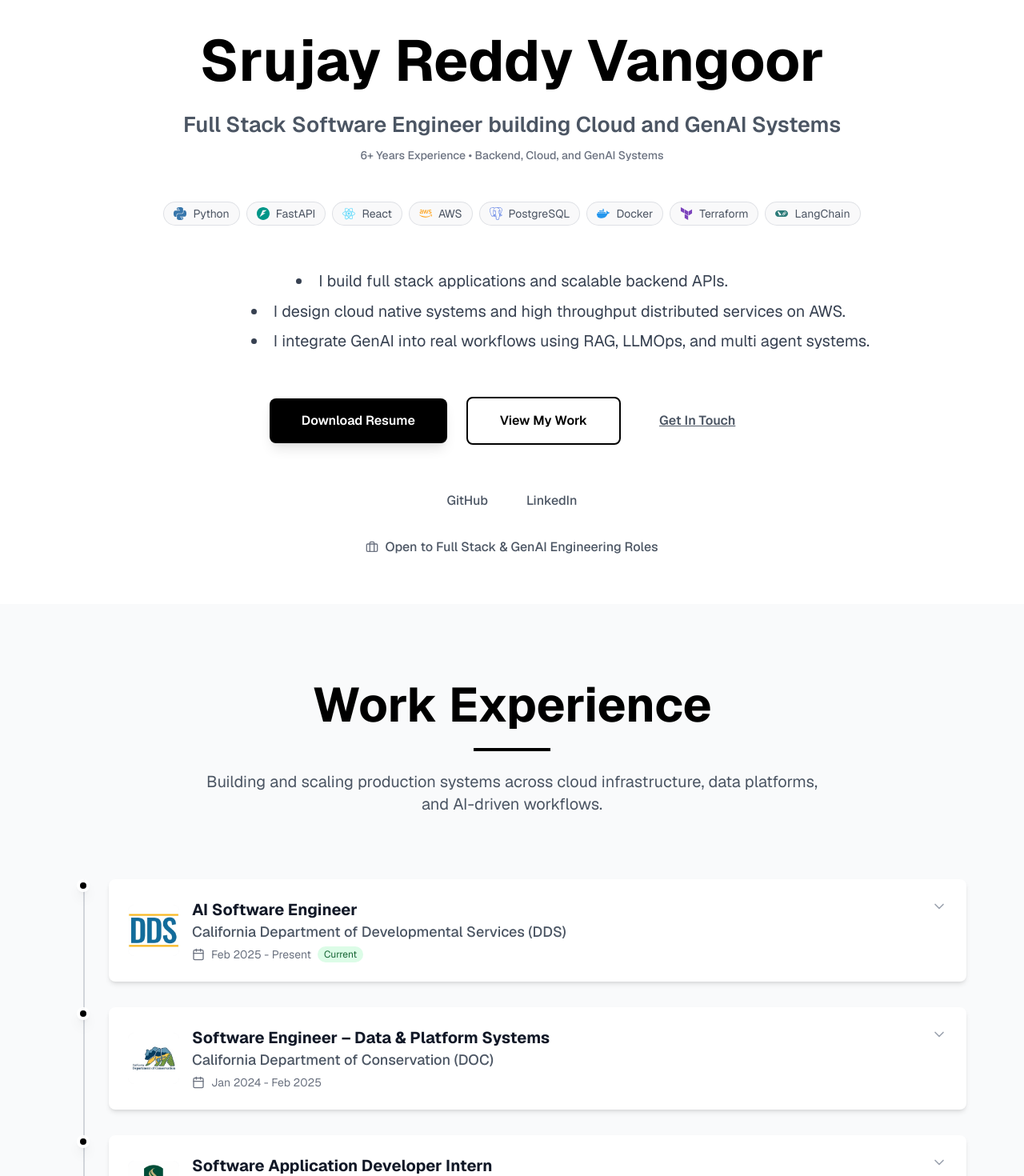
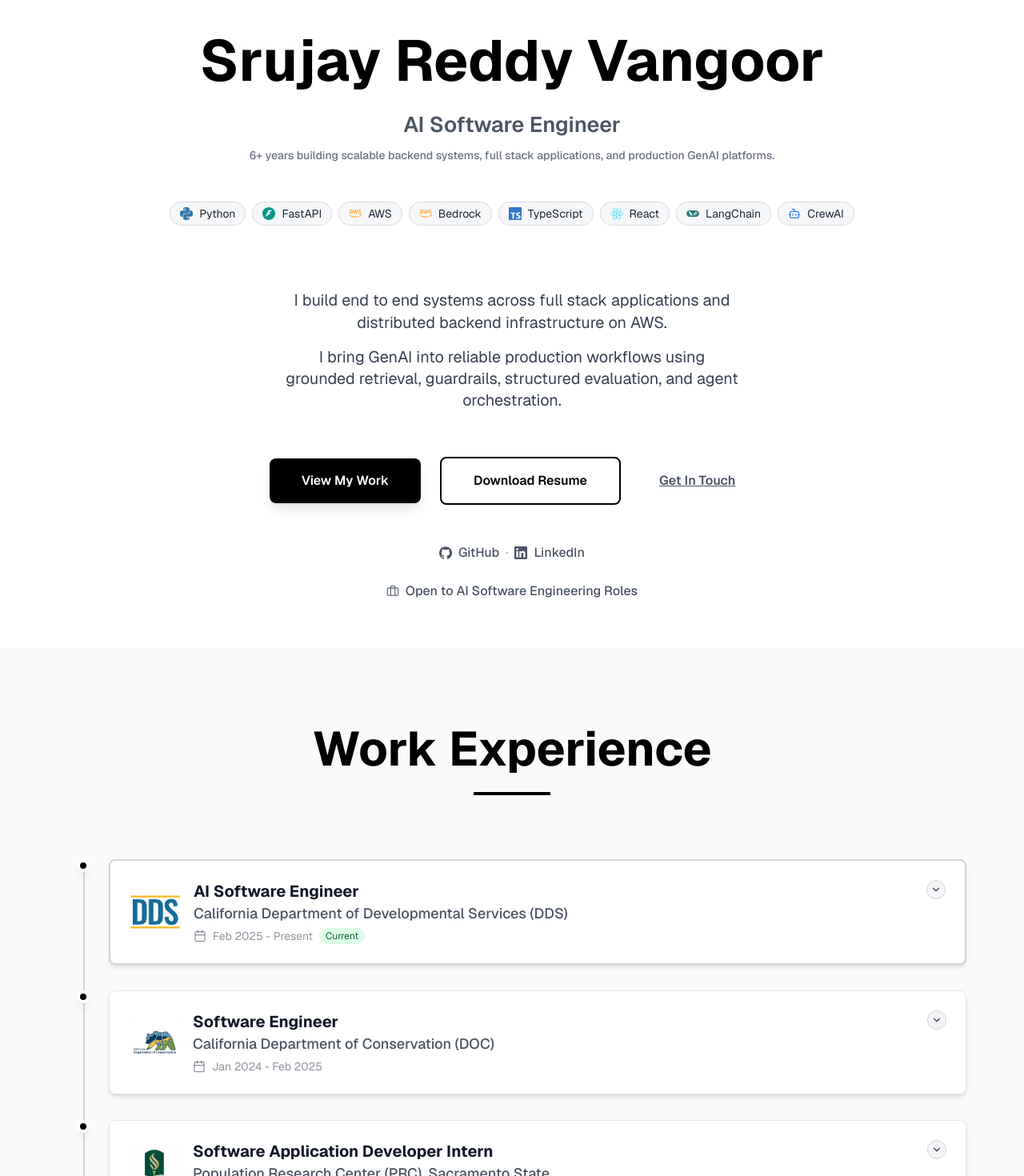
Before and after one commit to srujayreddyv/portfolio-website, a Next.js app: page / in a window 1280 px wide. Shown: the part 400-1870 px from the top of the page at 80% size. Built offline with nearby package versions, Linux system fonts and the light colour scheme.

Commit message:
Polish hero/contact/experience/education sections and align content with resume

```diff
--- a/components/sections/ContactForm.tsx
+++ b/components/sections/ContactForm.tsx
@@ -197,7 +197,7 @@
           className={`w-full px-4 py-3 sm:py-4 text-white dark:text-black font-medium rounded-md focus:outline-none focus:ring-2 focus:ring-black dark:focus:ring-white focus:ring-offset-2 transition-all duration-200 min-h-[48px] text-sm sm:text-base shadow-lg hover:shadow-xl transform hover:-translate-y-0.5 ${
             isSubmitting
               ? 'bg-gray-400 cursor-not-allowed'
-              : 'bg-black hover:bg-blue-600 dark:bg-white dark:hover:bg-blue-600'
+              : 'bg-blue-700 hover:bg-blue-600 dark:bg-white dark:hover:bg-blue-500'
           }`}
         >
           {isSubmitting ? 'Sending...' : 'Send Message'}
--- a/components/sections/Education.tsx
+++ b/components/sections/Education.tsx
@@ -2,7 +2,7 @@
 
 import React, { useState } from 'react';
 import { education } from '@/content/data/education';
-import { Calendar, MapPin, GraduationCap, BookOpen, ChevronDown, ChevronUp } from 'lucide-react';
+import { Calendar, GraduationCap, BookOpen, ChevronDown, ChevronUp } from 'lucide-react';
 import Image from 'next/image';
 
 const Education: React.FC = () => {
@@ -73,7 +73,7 @@
                         {/* Basic Info */}
                         <div className="flex-1 min-w-0">
                           <h3 className="text-lg sm:text-xl font-bold text-gray-900 dark:text-white truncate">
-                            {edu.degree}
+                            {edu.degree} in {edu.field}
                           </h3>
                           <p className="text-base sm:text-lg text-gray-600 dark:text-gray-300 font-medium">
                             {edu.institution}
@@ -109,18 +109,6 @@
                       className="px-4 sm:px-6 pb-4 sm:pb-6 border-t border-gray-200 dark:border-gray-700"
                     >
                       <div className="pt-4 sm:pt-6 space-y-4 sm:space-y-6">
-                        {/* Field of Study & Location */}
-                        <div className="space-y-2">
-                          <div>
-                            <span className="text-sm font-medium text-gray-500 dark:text-gray-400">Field of Study:</span>
-                            <p className="text-base text-gray-900 dark:text-white font-medium">{edu.field}</p>
-                          </div>
-                          <div className="flex items-center text-sm sm:text-base text-gray-600 dark:text-gray-300">
-                            <MapPin className="w-4 h-4 mr-2" />
-                            <span>{edu.location}</span>
-                          </div>
-                        </div>
-
                         {/* Honors & Recognition */}
                         {edu.honors && edu.honors.length > 0 && (
                           <div>
--- a/components/sections/Experience.tsx
+++ b/components/sections/Experience.tsx
@@ -2,7 +2,7 @@
 
 import React, { useState } from 'react';
 import { experiences } from '@/content/data/experience';
-import { Calendar, MapPin, ChevronDown, ChevronUp } from 'lucide-react';
+import { Calendar, MapPin, ChevronDown } from 'lucide-react';
 import Image from 'next/image';
 
 const Experience: React.FC = () => {
@@ -27,10 +27,7 @@
             <h2 className="text-3xl sm:text-4xl md:text-5xl lg:text-6xl font-bold text-black dark:text-white mb-4 sm:mb-6">
               Work Experience
             </h2>
-            <div className="w-16 sm:w-20 md:w-24 h-1 bg-black dark:bg-white mx-auto mb-4 sm:mb-6"></div>
-            <p className="text-base sm:text-lg lg:text-xl text-gray-600 dark:text-gray-400 max-w-2xl lg:max-w-3xl mx-auto leading-relaxed px-4 sm:px-0">
-              Building and scaling production systems across cloud infrastructure, data platforms, and AI-driven workflows.
-            </p>
+            <div className="w-16 sm:w-20 md:w-24 h-1 bg-black dark:bg-white mx-auto"></div>
           </div>
 
           {/* Experience timeline */}
@@ -48,11 +45,17 @@
                     <div className="absolute left-2 sm:left-6 w-4 h-4 bg-black dark:bg-white rounded-full border-4 border-white dark:border-black shadow-lg hidden md:block"></div>
 
                     {/* Experience card */}
-                    <div className="md:ml-16 bg-white dark:bg-gray-800 rounded-lg shadow-md hover:shadow-lg transition-all duration-300 overflow-hidden">
+                    <div
+                      className={`md:ml-16 bg-white dark:bg-gray-800 rounded-lg shadow-md transition-all duration-300 overflow-hidden ${
+                        exp.id === 'dds-2025'
+                          ? 'border-2 border-gray-300 dark:border-gray-600 shadow-lg hover:shadow-xl'
+                          : 'border border-gray-200 dark:border-gray-700 hover:shadow-lg'
+                      }`}
+                    >
                       {/* Compact Header - Always Visible */}
                       <button
                         type="button"
-                        className="w-full text-left p-4 sm:p-6 cursor-pointer hover:bg-gray-50 dark:hover:bg-gray-700 transition-colors duration-200"
+                        className="w-full text-left p-4 sm:p-6 cursor-pointer hover:bg-gray-50 dark:hover:bg-gray-700/80 transition-colors duration-200"
                         onClick={() => toggleCard(exp.id)}
                         aria-expanded={isExpanded}
                         aria-controls={`experience-panel-${exp.id}`}
@@ -92,7 +95,7 @@
                               <p className="text-base sm:text-lg text-gray-600 dark:text-gray-300 font-medium break-words">
                                 {exp.company}
                               </p>
-                              <div className="flex flex-wrap items-center gap-x-2 gap-y-1 text-sm text-gray-500 dark:text-gray-400 mt-1">
+                              <div className="flex flex-wrap items-center gap-x-2 gap-y-1 text-sm text-gray-500/75 dark:text-gray-400/75 mt-1">
                                 <Calendar className="w-4 h-4" />
                                 <span className="break-words">
                                   {exp.startDate} - {exp.current ? 'Present' : exp.endDate}
@@ -108,11 +111,11 @@
 
                           {/* Expand/Collapse Button */}
                           <div className="flex-shrink-0 ml-4">
-                            {isExpanded ? (
-                              <ChevronUp className="w-5 h-5 text-gray-400" />
-                            ) : (
-                              <ChevronDown className="w-5 h-5 text-gray-400" />
-                            )}
+                            <ChevronDown
+                              className={`w-6 h-6 p-1 rounded-full border border-gray-300 dark:border-gray-600 bg-gray-100 dark:bg-gray-700 text-gray-700 dark:text-gray-200 transition-all duration-200 ${
+                                isExpanded ? 'rotate-180' : 'rotate-0'
+                              }`}
+                            />
                           </div>
                         </div>
                       </button>
@@ -128,13 +131,6 @@
                             <div className="flex items-center text-sm sm:text-base text-gray-600 dark:text-gray-300">
                               <MapPin className="w-4 h-4 mr-2" />
                               <span>{exp.location}</span>
-                            </div>
-
-                            {/* Description */}
-                            <div>
-                              <p className="text-sm sm:text-base text-gray-700 dark:text-gray-300 leading-relaxed">
-                                {exp.description}
-                              </p>
                             </div>
 
                             {/* Key Achievements */}
--- a/components/sections/Hero.tsx
+++ b/components/sections/Hero.tsx
@@ -5,14 +5,14 @@
 import {
   SiPython,
   SiFastapi,
+  SiTypescript,
   SiReact,
   SiAmazonwebservices,
-  SiPostgresql,
-  SiDocker,
-  SiTerraform,
-  SiLangchain
+  SiLangchain,
+  SiGithub,
+  SiLinkedin
 } from 'react-icons/si';
-import { Briefcase } from 'lucide-react';
+import { Bot, Briefcase } from 'lucide-react';
 import { personalData } from '@/content/data/personal';
 import ImageModal from '@/components/ui/ImageModal';
 
@@ -60,7 +60,7 @@
                 src="/my-profile-pic.png"
                 alt={`${personalData.name} - Professional headshot`}
                 fill
-                className="rounded-full object-cover shadow-lg hover:shadow-xl transition-all duration-300 group-hover:scale-105"
+                className="rounded-full object-cover shadow-xl hover:shadow-2xl transition-all duration-300 group-hover:scale-105"
                 priority
                 sizes="(max-width: 640px) 128px, (max-width: 768px) 160px, (max-width: 1024px) 192px, 224px"
               />
@@ -92,88 +92,97 @@
               {personalData.name}
             </h1>
             <p className="text-[clamp(1.05rem,2.1vw,2rem)] text-gray-600 dark:text-gray-300 font-semibold md:whitespace-nowrap">
-              Full Stack Software Engineer building Cloud and GenAI Systems
+              AI Software Engineer
             </p>
             <p className="mt-2 text-[0.7rem] sm:text-xs md:text-sm text-gray-500 dark:text-gray-400 font-medium">
-              6+ Years Experience • Backend, Cloud, and GenAI Systems
+              6+ years building scalable backend systems, full stack applications, and production GenAI platforms.
             </p>
           </div>
 
           {/* Introduction */}
           <div className="mb-9 sm:mb-11 lg:mb-14">
-            <div className="flex flex-wrap justify-center gap-2 mb-12 sm:mb-14">
+            <div className="flex flex-wrap justify-center gap-2 mb-16 sm:mb-20">
               {[
                 { name: 'Python', Icon: SiPython, color: '#3776AB' },
                 { name: 'FastAPI', Icon: SiFastapi, color: '#009688' },
+                { name: 'AWS', Icon: SiAmazonwebservices, color: '#FF9900' },
+                { name: 'Bedrock', Icon: SiAmazonwebservices, color: '#FF9900' },
+                { name: 'TypeScript', Icon: SiTypescript, color: '#3178C6' },
                 { name: 'React', Icon: SiReact, color: '#61DAFB' },
-                { name: 'AWS', Icon: SiAmazonwebservices, color: '#FF9900' },
-                { name: 'PostgreSQL', Icon: SiPostgresql, color: '#4169E1' },
-                { name: 'Docker', Icon: SiDocker, color: '#2496ED' },
-                { name: 'Terraform', Icon: SiTerraform, color: '#7B42BC' },
                 { name: 'LangChain', Icon: SiLangchain, color: '#2B7A78' }
               ].map(({ name, Icon, color }) => (
                 <span
                   key={name}
-                  className="inline-flex items-center gap-2 px-3 py-1 text-xs sm:text-sm rounded-full border border-gray-300/65 dark:border-gray-700/55 text-gray-700/90 dark:text-gray-300/90 bg-gray-100/50 dark:bg-gray-900/30 transition-all duration-150 hover:scale-[1.05] hover:shadow-[0_0_10px_rgba(255,255,255,0.12)] dark:hover:shadow-[0_0_10px_rgba(0,0,0,0.3)]"
+                  className="inline-flex items-center gap-2 px-3 py-1 text-xs sm:text-sm rounded-full border border-gray-300/80 dark:border-gray-600/80 text-gray-800 dark:text-gray-200 bg-gray-100/70 dark:bg-gray-800/55 transition-all duration-150 hover:scale-[1.03] hover:border-gray-400 dark:hover:border-gray-500 hover:shadow-[0_0_12px_rgba(59,130,246,0.2)]"
                 >
                   <Icon className="h-4 w-4" style={{ color }} aria-hidden="true" />
                   <span>{name}</span>
                 </span>
               ))}
+              <span className="inline-flex items-center gap-2 px-3 py-1 text-xs sm:text-sm rounded-full border border-gray-300/80 dark:border-gray-600/80 text-gray-800 dark:text-gray-200 bg-gray-100/70 dark:bg-gray-800/55 transition-all duration-150 hover:scale-[1.03] hover:border-gray-400 dark:hover:border-gray-500 hover:shadow-[0_0_12px_rgba(59,130,246,0.2)]">
+                <Bot className="h-4 w-4 text-blue-500" aria-hidden="true" />
+                <span>CrewAI</span>
+              </span>
             </div>
-            <ul className="text-[clamp(0.95rem,1.55vw,1.5rem)] text-gray-700 dark:text-gray-300 max-w-[700px] mx-auto leading-snug px-4 sm:px-6 space-y-1.5 sm:space-y-2.5 list-disc list-inside">
-              <li className="md:whitespace-nowrap">I build full stack applications and scalable backend APIs.</li>
-              <li className="md:whitespace-nowrap">I design cloud native systems and high throughput distributed services on AWS.</li>
-              <li className="md:whitespace-nowrap">I integrate GenAI into real workflows using RAG, LLMOps, and multi agent systems.</li>
-            </ul>
+            <div className="text-[clamp(0.95rem,1.55vw,1.5rem)] text-gray-700 dark:text-gray-300 max-w-[620px] mx-auto leading-snug px-4 sm:px-6 space-y-3 sm:space-y-4">
+              <p>I build end to end systems across full stack applications and distributed backend infrastructure on AWS.</p>
+              <p>I bring GenAI into reliable production workflows using grounded retrieval, guardrails, structured evaluation, and agent orchestration.</p>
+            </div>
           </div>
 
           {/* Call-to-action buttons */}
           <div className="flex flex-col sm:flex-row gap-3 sm:gap-4 lg:gap-6 justify-center items-center mb-8 sm:mb-10 lg:mb-12">
+            <a
+              href="#projects"
+              className="w-full sm:w-auto bg-black hover:bg-blue-600 dark:bg-white dark:hover:bg-blue-600 text-white dark:text-black px-6 sm:px-8 lg:px-10 py-3 sm:py-4 rounded-lg font-semibold transition-all duration-150 shadow-lg hover:shadow-xl hover:shadow-[0_8px_24px_rgba(59,130,246,0.25)] transform hover:scale-[1.03] hover:-translate-y-0.5 text-center min-h-[48px] flex items-center justify-center"
+            >
+              View My Work
+            </a>
             {personalData.resumeUrl && (
               <a
                 href={personalData.resumeUrl}
                 target="_blank"
                 rel="noopener noreferrer"
-                className="w-full sm:w-auto bg-black hover:bg-blue-600 dark:bg-white dark:hover:bg-blue-600 text-white dark:text-black px-6 sm:px-8 lg:px-10 py-3 sm:py-4 rounded-lg font-semibold transition-all duration-150 shadow-lg hover:shadow-xl hover:shadow-[0_8px_24px_rgba(59,130,246,0.25)] transform hover:scale-[1.03] text-center min-h-[48px] flex items-center justify-center"
+                className="w-full sm:w-auto border-2 border-black dark:border-white text-black dark:text-white hover:bg-black hover:text-white dark:hover:bg-white dark:hover:text-black px-6 sm:px-8 lg:px-10 py-3 sm:py-4 rounded-lg font-semibold transition-all duration-150 transform hover:scale-[1.03] hover:-translate-y-0.5 text-center min-h-[48px] flex items-center justify-center"
               >
                 Download Resume
               </a>
             )}
             <a
-              href="#projects"
-              className="w-full sm:w-auto border-2 border-black dark:border-white text-black dark:text-white hover:bg-black hover:text-white dark:hover:bg-white dark:hover:text-black px-6 sm:px-8 lg:px-10 py-3 sm:py-4 rounded-lg font-semibold transition-all duration-150 transform hover:scale-[1.03] text-center min-h-[48px] flex items-center justify-center"
-            >
-              View My Work
-            </a>
-            <a
               href="#contact"
-              className="w-full sm:w-auto text-gray-600 hover:text-blue-600 dark:text-gray-400 dark:hover:text-blue-400 px-4 sm:px-6 py-3 sm:py-4 font-semibold transition-all duration-150 underline transform hover:scale-[1.03] text-center min-h-[48px] flex items-center justify-center"
+              className="w-full sm:w-auto text-gray-600 hover:text-blue-600 dark:text-gray-400 dark:hover:text-blue-400 px-4 sm:px-6 py-3 sm:py-4 font-semibold transition-all duration-150 underline transform hover:scale-[1.03] hover:-translate-y-0.5 text-center min-h-[48px] flex items-center justify-center"
             >
               Get In Touch
             </a>
           </div>
 
           {/* Social links */}
-          <div className="flex flex-wrap justify-center gap-4 sm:gap-6 lg:gap-8">
-            {personalData.socialLinks.map((link) => (
+          <div className="flex items-center justify-center gap-2 text-sm sm:text-base">
+            {personalData.socialLinks.map((link, index) => (
+              <div key={link.platform} className="flex items-center gap-2">
                 <a
-                key={link.platform}
                   href={link.url}
                   target="_blank"
                   rel="noopener noreferrer"
-                className="text-gray-600 hover:text-blue-600 dark:text-gray-400 dark:hover:text-blue-400 transition-colors duration-200 p-2 rounded-lg hover:bg-gray-100 dark:hover:bg-gray-800 min-h-[44px] min-w-[44px] flex items-center justify-center"
+                  className="inline-flex items-center gap-2 text-gray-600 hover:text-blue-600 dark:text-gray-400 dark:hover:text-blue-400 font-medium transition-colors duration-200"
                   aria-label={`Visit ${link.platform} profile`}
                 >
-                <span className="sr-only">{link.platform}</span>
-                {/* Simple text representation for now - can be replaced with icons later */}
-                <span className="text-sm sm:text-base font-medium">{link.platform}</span>
+                  {link.platform === 'GitHub' ? (
+                    <SiGithub className="h-4 w-4" aria-hidden="true" />
+                  ) : (
+                    <SiLinkedin className="h-4 w-4" aria-hidden="true" />
+                  )}
+                  {link.platform}
                 </a>
+                {index < personalData.socialLinks.length - 1 && (
+                  <span className="text-gray-400 dark:text-gray-500" aria-hidden="true">·</span>
+                )}
+              </div>
             ))}
           </div>
           <p className="mt-6 text-sm sm:text-base text-gray-600 dark:text-gray-400 font-medium inline-flex items-center gap-2">
             <Briefcase className="h-4 w-4 text-gray-500 dark:text-gray-400" aria-hidden="true" />
-            Open to Full Stack &amp; GenAI Engineering Roles
+            Open to AI Software Engineering Roles
           </p>
         </div>
       </div>
--- a/content/data/experience.ts
+++ b/content/data/experience.ts
@@ -23,7 +23,7 @@
   },
   {
     id: "doc-2024",
-    title: "Software Engineer – Data & Platform Systems",
+    title: "Software Engineer",
     company: "California Department of Conservation (DOC)",
     location: "Sacramento, CA (Remote)",
     startDate: "Jan 2024",
@@ -57,7 +57,7 @@
   },
   {
     id: "hsrg-2021",
-    title: "Software Engineer – AI & Distributed Systems",
+    title: "Software Engineer",
     company: "Human Sciences Research Group (HSRG), IIIT-H",
     location: "Hyderabad, IN",
     startDate: "Jan 2021",
@@ -74,7 +74,7 @@
   },
   {
     id: "spiti-2018",
-    title: "Software Engineer – Full Stack & GIS Systems",
+    title: "Software Engineer",
     company: "Change and Continuity in Spiti Valley, ICSSR Sponsored Project",
     location: "Hyderabad, IN",
     startDate: "Jul 2018",
--- a/content/data/personal.ts
+++ b/content/data/personal.ts
@@ -18,7 +18,7 @@
       icon: "linkedin"
     }
   ],
-  resumeUrl: "/SrujayReddyVangoor_Resume26.pdf", // Optional - can be removed if no resume available
+  resumeUrl: "/SrujayReddyVangoor_Resume2026.pdf", // Optional - can be removed if no resume available
   careerHighlights: [
     "Increased statewide data processing throughput by 30% by architecting and deploying 31 HL7 FHIR compliant REST APIs",
     "Scaled FastAPI services to 20K+ daily requests on AWS ECS and Lambda with 99% uptime",
```
Also changed, not shown: components/layout/Footer.tsx (+6 -9 lines), components/sections/Contact.tsx (+40 -12 lines), 2 other files (tests, documents, lock files or other folders). Lines whose indentation alone changed are shown as unchanged.
